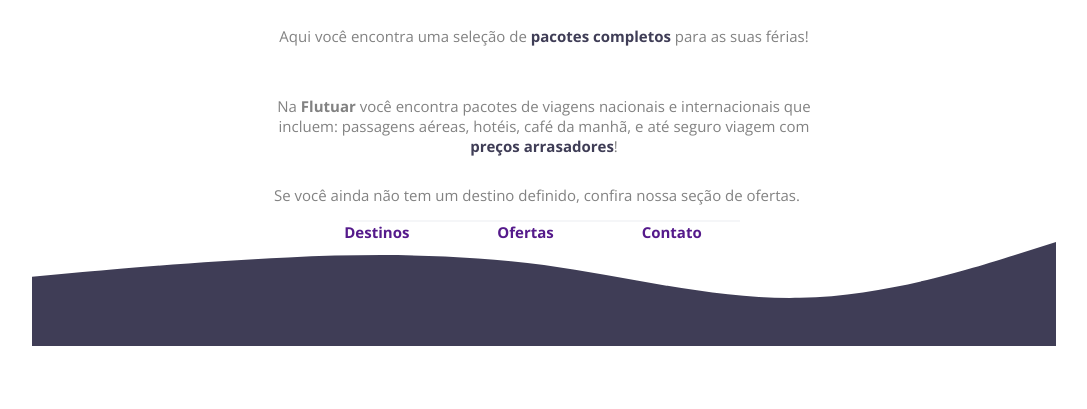
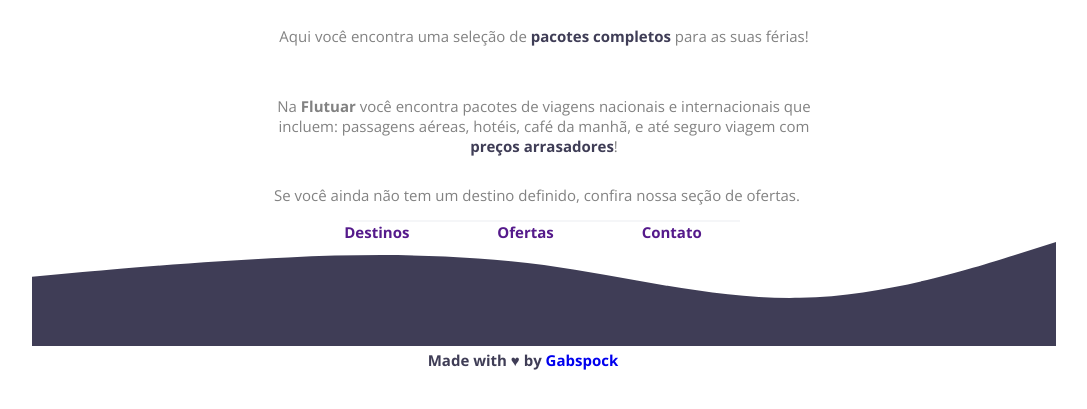
Before and after one commit to gabspock/RecriandoLayout, a plain HTML site: page index.html in a window 1280 px wide. Shown: the part 379-788 px from the top of the page, without its empty margins (96-1183 px from the left). Drawn offline with nearby package versions, Linux system fonts and the light colour scheme.

Commit message:
Update index.html

```diff
--- a/index.html
+++ b/index.html
@@ -56,5 +56,10 @@
 			</svg>
 
 	</div>
+
+		<div id="made">
+	          Made with ♥ by <a href="https://github.com/gabspock" target="_blank">Gabspock</a>
+	        </div>
+
 	</footer>
 	</html>
```
